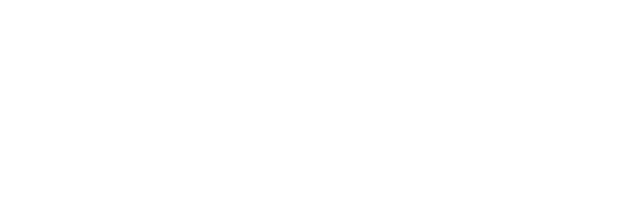
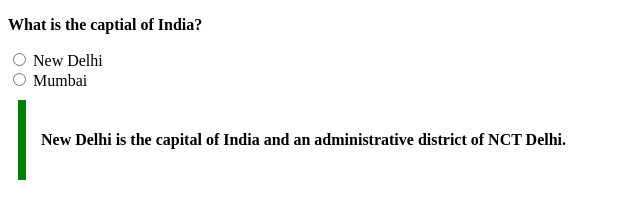
Before and after one commit to acciojob/trivia-vinuman, a website: page main.html in a window 1280 px wide. Shown: the whole page, without its empty margins (0-640 px from the left). Drawn offline with Linux system fonts and the light colour scheme.

Commit message:
created a submission

```diff
--- a/main.html
+++ b/main.html
@@ -10,6 +10,18 @@
 	<!-- the entire body must be written by student -->
     <script type="text/javascript" src="./script.js">
 </script>
+	<p>What is the captial of India?</p>
+		<input type="radio" name="capital" value="New Delhi">
+		<label for="New Delhi">New Delhi</label>
+		<br>
+		<input type="radio" name="capital" value="Mumbai">
+		<label for="Mumbai">Mumbai</label>
+	<blockquote cite="https://en.wikipedia.org/wiki/New_Delhi">
+		<p class="question">
+			New Delhi is the capital of India and an administrative district of NCT Delhi.
+		</p>
+
+	</blockquote>
 
 </body>
 
--- a/styles.css
+++ b/styles.css
@@ -1,2 +1,18 @@
 
 /* Your CSS Code here. */
+blockquote{
+	max-width: 600px;
+	margin: 10px;
+	padding: 15px;
+	border-left: 8px solid green;
+	background-color: #f8fffe"";
+	font-weight: bold;
+}
+
+label{
+	font-weight: normal;
+}
+
+p{
+	font-weight: bold;
+}
```
